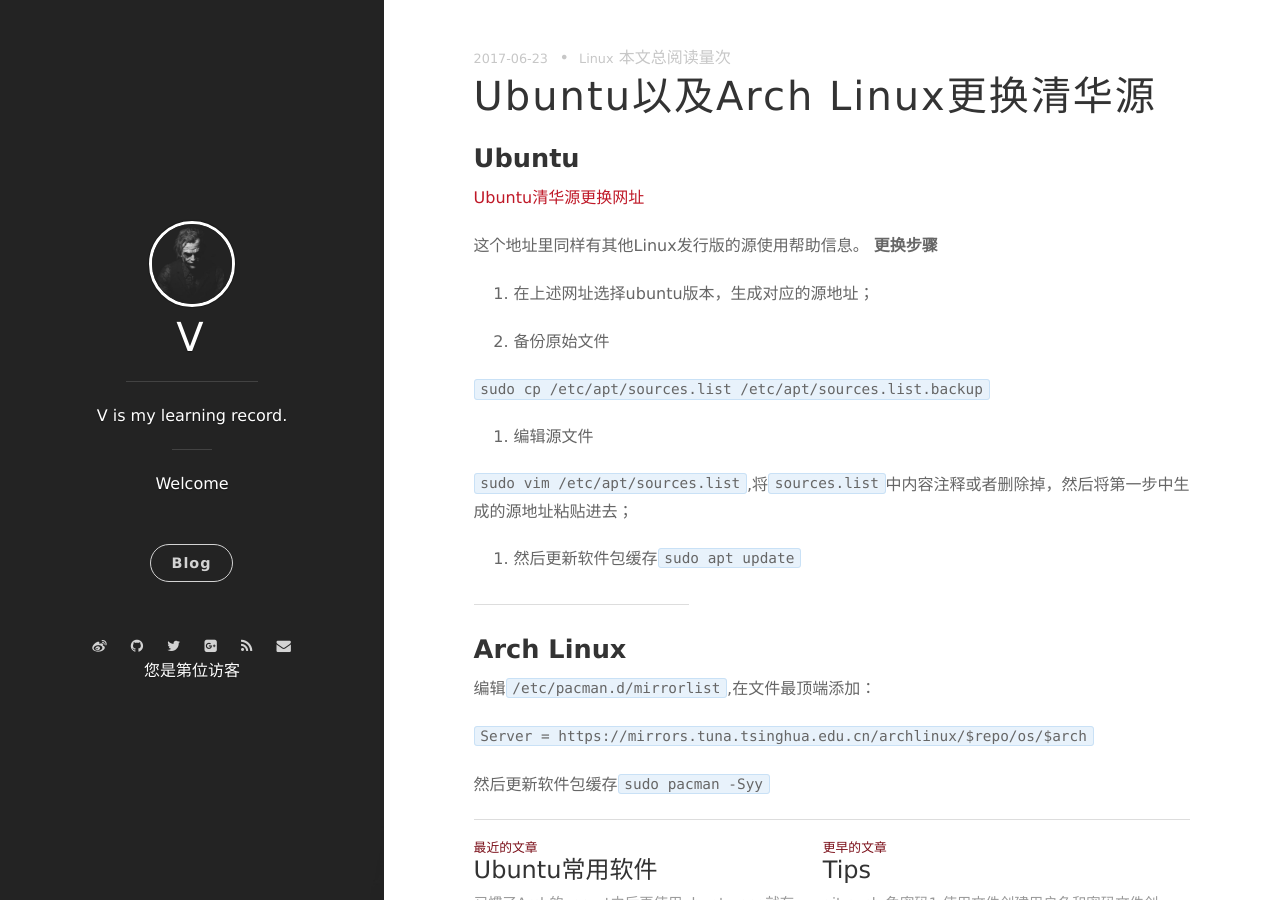
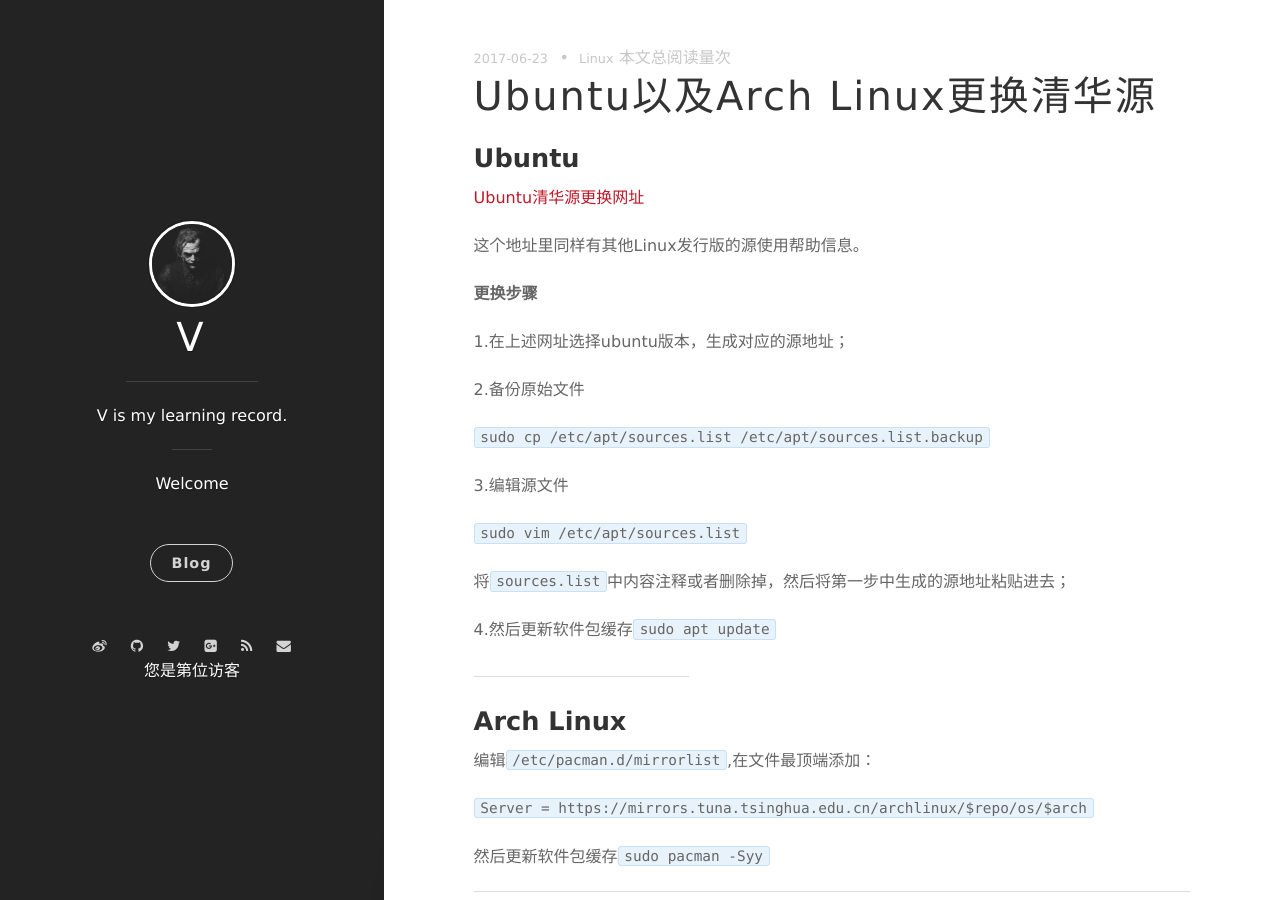
Before and after one commit to mrcwl/bryceyang.github.io, a Jekyll site: the page built from _posts/2017-06-23-ubuntu换源以及Arch-linux更换清华源.markdown, in a window 1280 px wide and 900 px high. Built offline with Jekyll 4.4.1, drawn with Linux system fonts in a browser that asks for light colours; nearby versions of some CDN libraries; comment, search, counter and statistics services are not loaded.

Commit message:
修改格式

```diff
--- a/_posts/2017-06-23-ubuntu换源以及Arch-linux更换清华源.markdown
+++ b/_posts/2017-06-23-ubuntu换源以及Arch-linux更换清华源.markdown
@@ -10,19 +10,22 @@ tag: Linux
 [Ubuntu清华源更换网址](https://mirror.tuna.tsinghua.edu.cn/help/ubuntu/)
 
 这个地址里同样有其他Linux发行版的源使用帮助信息。
+
 **更换步骤**
 
-1. 在上述网址选择ubuntu版本，生成对应的源地址；
+1.在上述网址选择ubuntu版本，生成对应的源地址；
 
-2. 备份原始文件
+2.备份原始文件
 
 `sudo cp /etc/apt/sources.list /etc/apt/sources.list.backup`
 
-3. 编辑源文件
+3.编辑源文件
 
-`sudo vim /etc/apt/sources.list`,将`sources.list`中内容注释或者删除掉，然后将第一步中生成的源地址粘贴进去；
+`sudo vim /etc/apt/sources.list`
 
-4. 然后更新软件包缓存`sudo apt update`
+将`sources.list`中内容注释或者删除掉，然后将第一步中生成的源地址粘贴进去；
+
+4.然后更新软件包缓存`sudo apt update`
 
 ---
 
```
